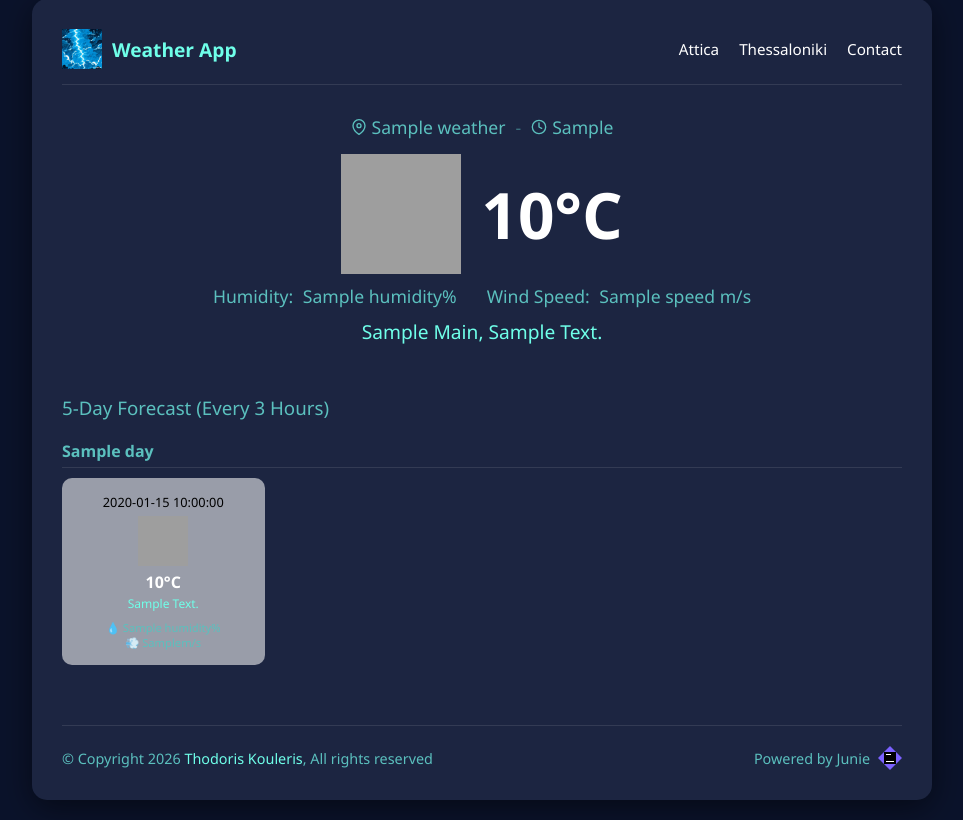
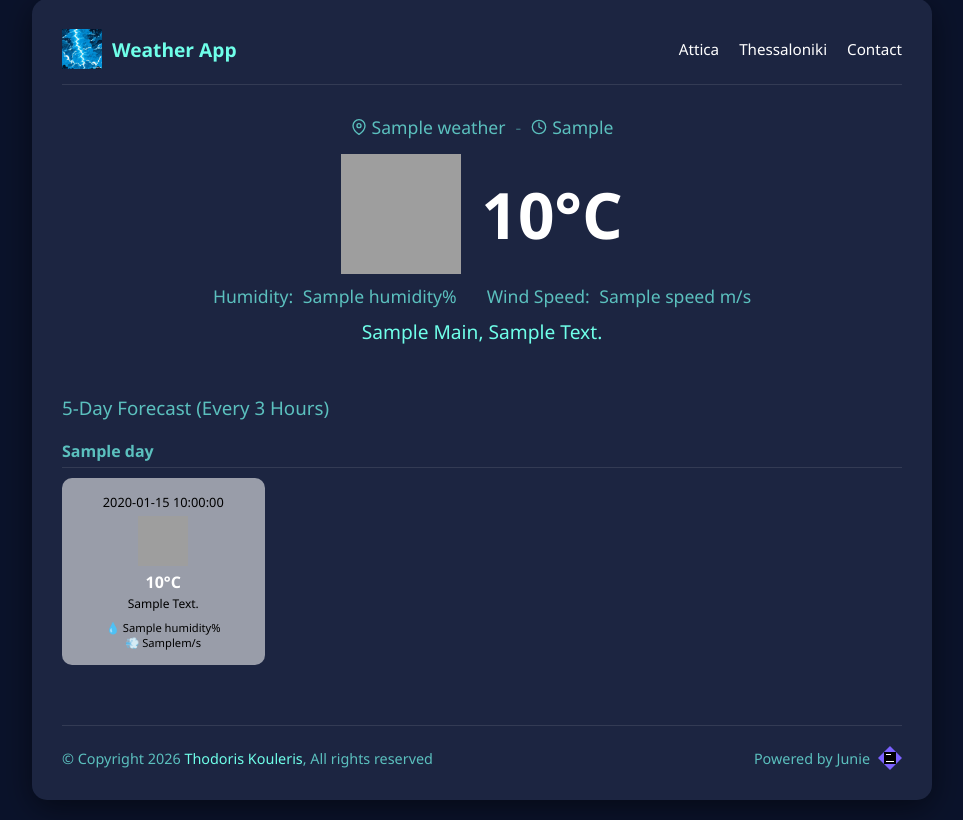
Before and after one commit to tkouleris/weatherpy, a Flask app: template templates/index.html in a window 1280 px wide. Shown: the part 21-841 px from the top of the page, without its empty margins (158-1121 px from the left). Run offline with Flask 3, Linux system fonts and the light colour scheme; the template is opened without the code that fills it: most values are stand-ins (such as "Sample title", 1, 10 or a date in 2020); grey boxes are pictures that could not be loaded.

Commit message:
Update forecast text colors to use black instead of theme variables

```diff
--- a/static/style.css
+++ b/static/style.css
@@ -278,14 +278,16 @@ header {
 
 .forecast-description {
     font-size: 0.75rem;
-    color: var(--accent-color);
+    /*color: var(--accent-color);*/
+    color: black;
     margin-bottom: 8px;
     text-transform: capitalize;
 }
 
 .forecast-details {
     font-size: 0.7rem;
-    color: var(--text-secondary);
+    /*color: var(--text-secondary);*/
+    color: black;
 }
 
 @media (max-width: 600px) {
```
